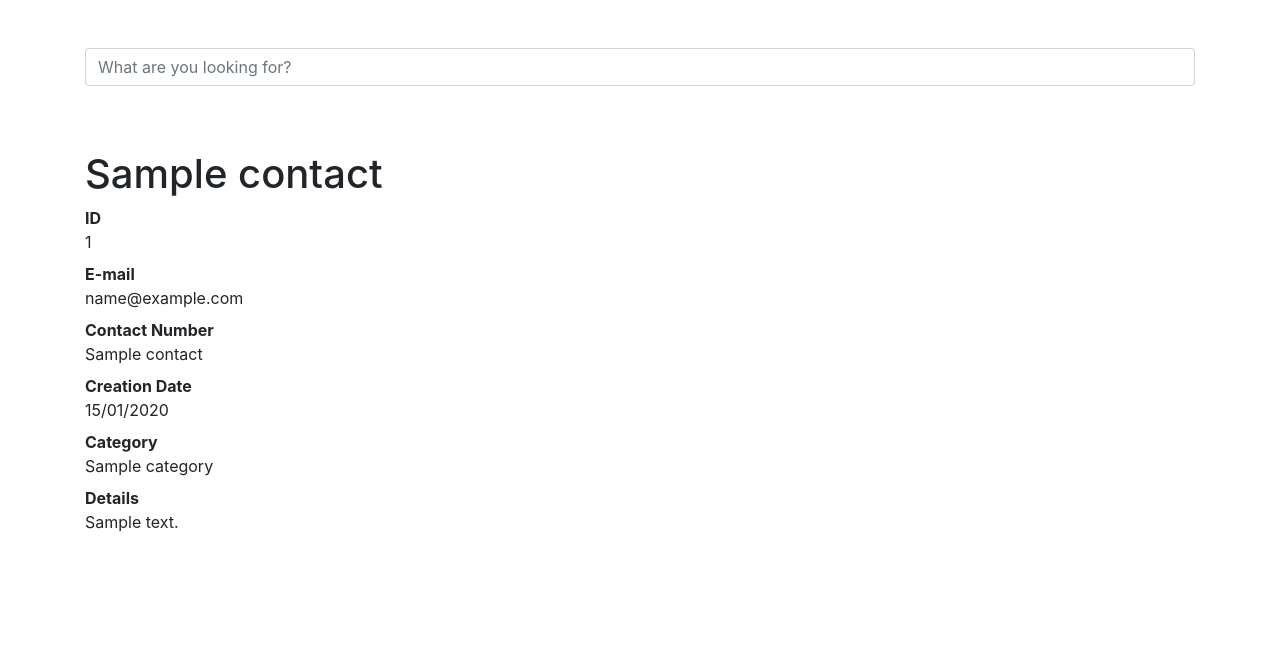
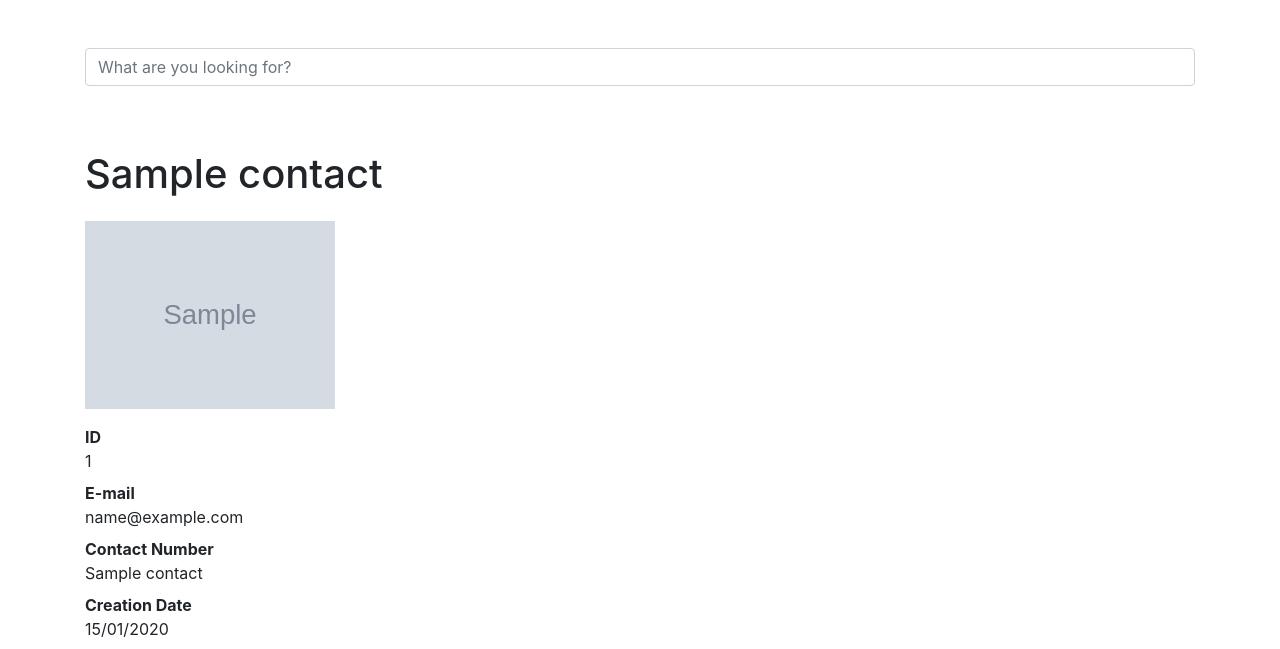
Before and after one commit to emidiovaleretto/django-my-contact-list-app, a Django app: template contacts/templates/contacts/details.html in a window 1280 px wide. Shown: the part 56-705 px from the top of the page. Before the commit the page ends 588 px from the top, so only its background shows below. Run offline with Django 3.2, Linux system fonts and the light colour scheme; the template is opened without the code that fills it: most values are stand-ins (such as "Sample title", 1, 10 or a date in 2020); grey boxes marked "Sample" are stand-in pictures; some libraries are stand-ins or nearby versions.

Commit message:
add an image field

```diff
--- a/contacts/templates/contacts/details.html
+++ b/contacts/templates/contacts/details.html
@@ -7,6 +7,12 @@
     <div class="row">
         <div class="col-lg-12">
             <h1 class="mt-5">{{ contacts.name }}</h1>
+            {% if contacts.photo %}
+            <p>
+                <img src="{{ contacts.photo.url }}"
+                     style="max-width: 250px; heigth: auto; margin-top: 15px;">
+            </p>
+            {% endif %}
             <dl>
                 <dt>ID</dt>
                 <dd>{{ contacts.id }}</dd>
```
